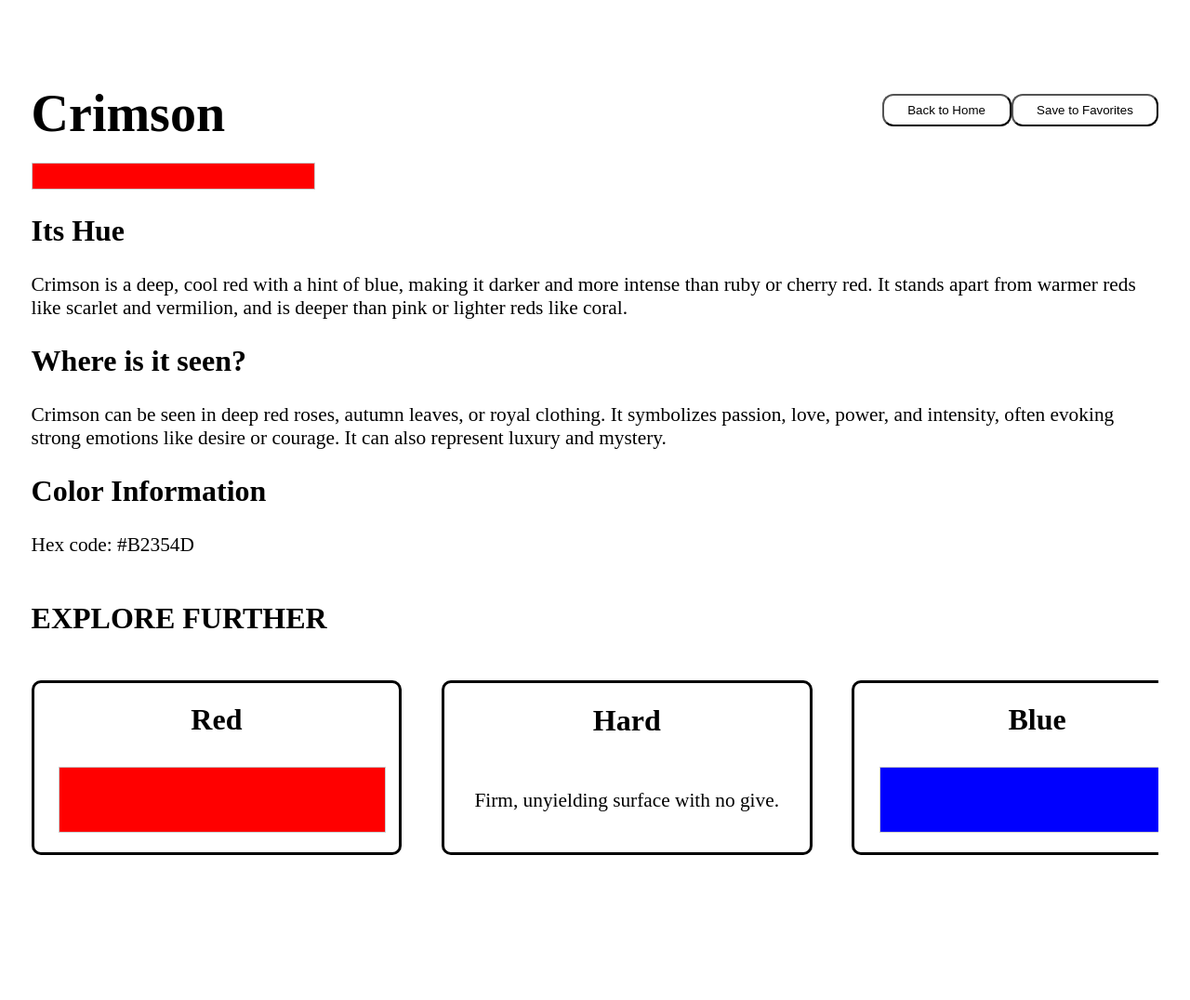
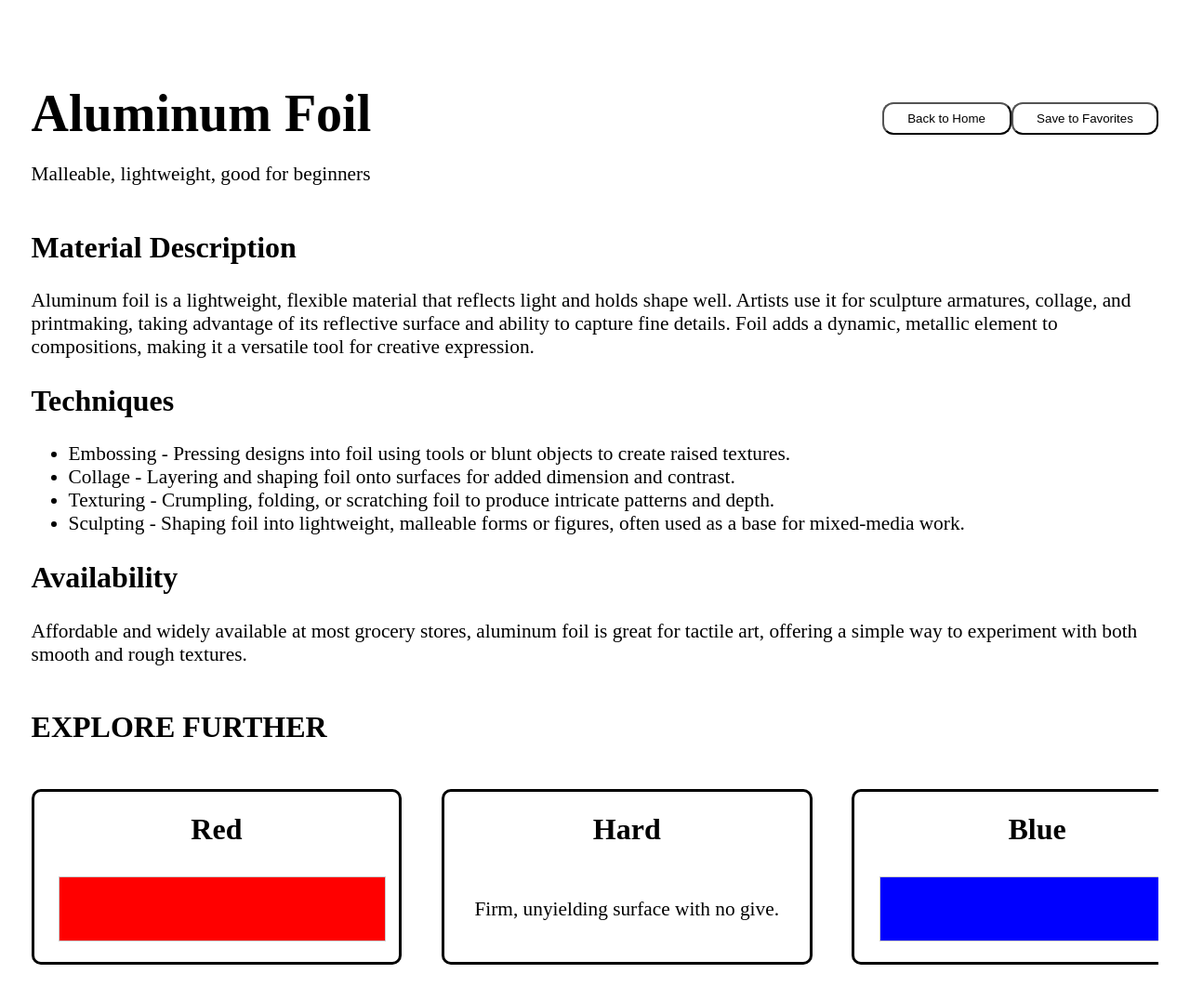
Before and after one commit to ryanvanle/tactile-art, a plain HTML site: page index.html in a window 1280 px wide. Shown: the whole page at 93% size. Before the commit the page ends 965 px from the top, so only its background shows below. Drawn offline with Linux system fonts and the light colour scheme; a web font is replaced by a local one.

Commit message:
texture dp page formatted

```diff
--- a/index.html
+++ b/index.html
@@ -85,6 +85,68 @@
         <button class="back-button">Back to Home</button>
     </section>
 
+    <section id="detail-page" class="page material-page">
+      <header>
+        <section>
+          <h1>Aluminum Foil</h1>
+          <p>Malleable, lightweight, good for beginners</p>
+        </section>
+        <section class="detail-page-button-container">
+          <button class="back-button">Back to Home</button>
+          <button>Save to Favorites </button>
+        </section>
+
+      </header>
+      <section>
+        <h2>Material Description</h2>
+        <p>Aluminum foil is a lightweight, flexible material that reflects light and holds shape well. Artists use it for sculpture armatures, collage, and printmaking, taking advantage of its reflective surface and ability to capture fine details. Foil adds a dynamic, metallic element to compositions, making it a versatile tool for creative expression.</p>
+      </section>
+      <section>
+        <h2>Techniques</h2>
+        <ul>
+          <li>Embossing - Pressing designs into foil using tools or blunt objects to create raised textures.</li>
+          <li>Collage - Layering and shaping foil onto surfaces for added dimension and contrast.</li>
+          <li>Texturing - Crumpling, folding, or scratching foil to produce intricate patterns and depth.</li>
+          <li>Sculpting - Shaping foil into lightweight, malleable forms or figures, often used as a base for mixed-media work.</li>
+        </ul>
+      </section>
+      <section>
+        <h2>Availability</h2>
+        <p>Affordable and widely available at most grocery stores, aluminum foil is great for tactile art, offering a simple way to experiment with both smooth and rough textures.</p>
+      </section>
+
+      <section id="explore-more">
+        <h2>EXPLORE FURTHER</h2>
+        <ul>
+          <li>
+            <article class="small-color-card selectable">
+              <h3>Red</h3>
+              <span class="color-swatch" style="background-color: red;"></span>
+            </article>
+          </li>
+          <li>
+            <article class="small-text-card selectable">
+              <h3>Hard</h3>
+              <p>Firm, unyielding surface with no give.</p>
+            </article>
+          </li>
+          <li>
+            <article class="small-color-card selectable">
+              <h3>Blue</h3>
+              <span class="color-swatch" style="background-color: blue;"></span>
+            </article>
+          </li>
+          <li>
+            <article class="small-text-card selectable">
+              <h3>Aluminum Foil</h3>
+              <p>Malleable, lightweight, good for beginners, </p>
+            </article>
+          </li>
+        </ul>
+      </section>
+    </section>
+
+<!--
     <section id="detail-page" class="page color-page">
       <header>
         <section>
@@ -139,7 +201,6 @@
           </li>
         </ul>
       </section>
-    </section>
-
+    </section> -->
 </body>
 </html>
--- a/styles/general.css
+++ b/styles/general.css
@@ -62,7 +62,7 @@ button {
   padding-bottom: 3dvh;
 }
 
-.color-page header section {
+#detail-page header section {
   width: 50%;
 }
 
@@ -78,7 +78,6 @@ button {
   align-items: center;
   justify-content: end;
 }
-
 
 #detail-page h1 {
   font-size: 42pt;
@@ -129,7 +128,6 @@ button {
   margin-right: 2rem;
 }
 
-
 .small-color-card h3, .small-text-card h3 {
   height: 50%;
   font-size: 24pt;
```
